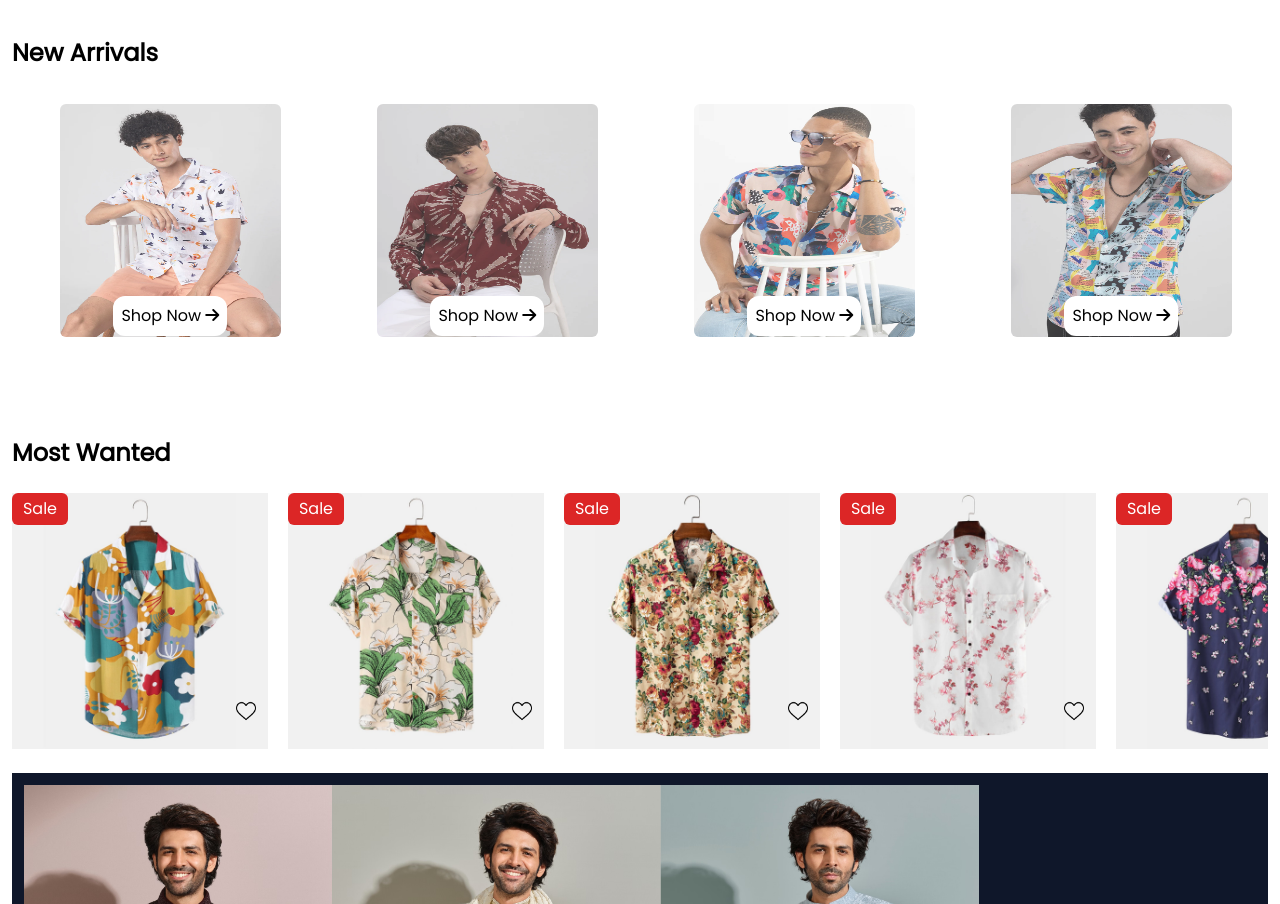
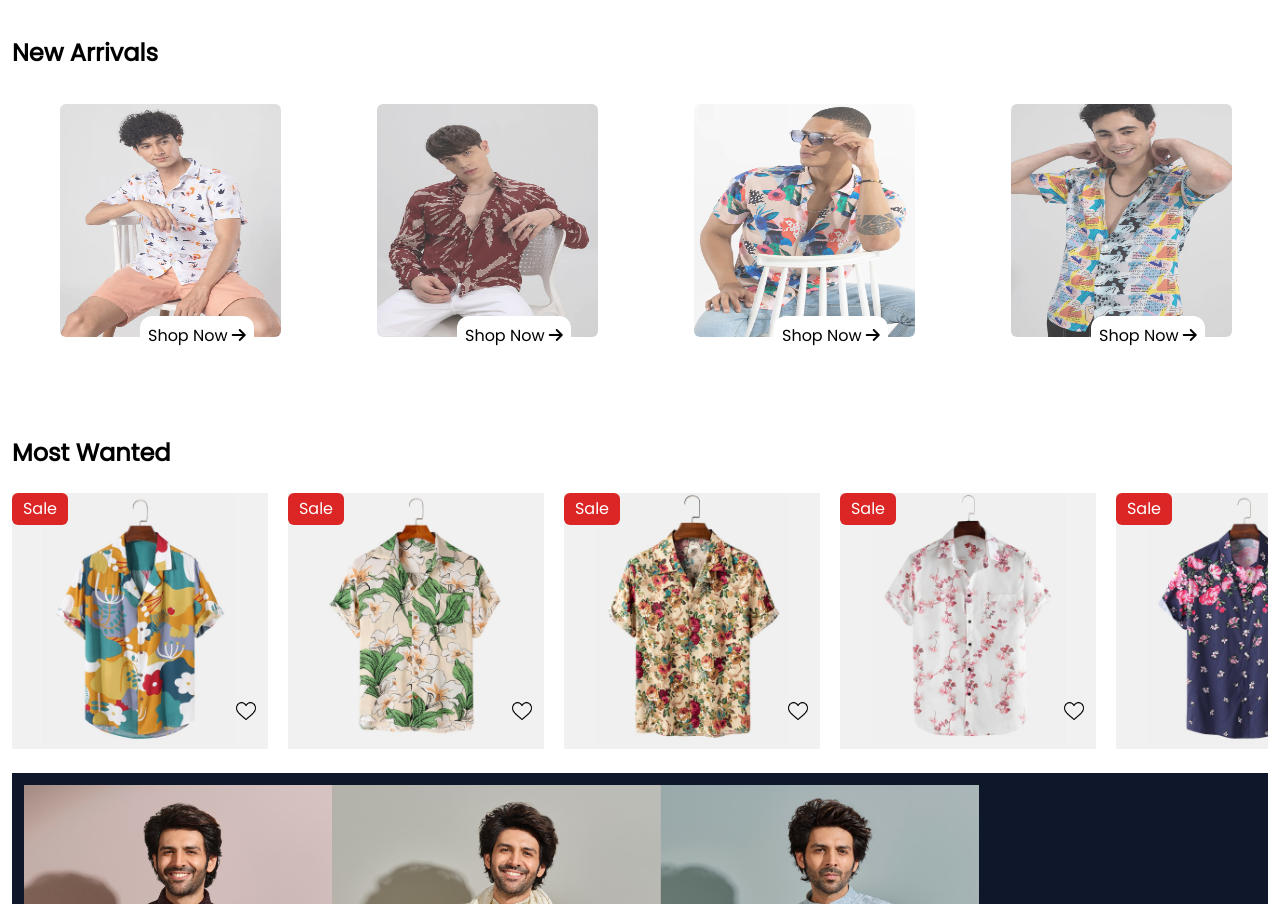
Before and after one commit to sakteeshwari/Nostra_clone, a plain HTML site: page index.html in a window 1280 px wide. Shown: the part 889-1793 px from the top of the page. Drawn offline with nearby package versions, Linux system fonts and the light colour scheme.

Commit message:
added with cleared errors

```diff
--- a/index.html
+++ b/index.html
@@ -204,23 +204,23 @@
         <h2 class="text-2xl font-extrabold" id="new-arrival">New Arrivals</h2>
         <div class="newarrival-divparent md:">
             <div class="relative newarrival-divchild">
-                <img src="./images/newarrival-shirts1.webp" class=" opacity-80  rounded-md" alt="">
-                <button class="bg-white  text-black p-2 absolute top-48 left-14  rounded-xl">Shop Now <i
+                <img src="./images/newarrival-shirts1.webp" class=" opacity-80 relative rounded-md" alt="">
+                <button class="bg-white mt-5 text-black p-2 md:absolute  left-32 top-48 rounded-xl">Shop Now <i
                         class="fa fa-light fa-arrow-right" style="color: #000000;"></i></button>
             </div>
             <div class="relative newarrival-divchild">
-                <img src="./images/newarrival-shirts2.webp" class=" opacity-80  rounded-md " alt="">
-                <button class="bg-white text-black p-2 absolute top-48 left-14 rounded-xl">Shop Now <i
+                <img src="./images/newarrival-shirts2.webp" class=" opacity-80 relative rounded-md " alt="">
+                <button class="bg-white mt-5 text-black p-2 md:absolute left-32 top-48 rounded-xl">Shop Now <i
                         class="fa fa-light fa-arrow-right" style="color: #000000;"></i></button>
             </div>
             <div class=" relative newarrival-divchild">
-                <img src="./images/newarrival-shirts3.webp" class=" opacity-80  rounded-md" alt="">
-                <button class="bg-white text-black p-2 absolute top-48 left-14  rounded-xl">Shop Now <i
+                <img src="./images/newarrival-shirts3.webp" class=" opacity-80 relative rounded-md" alt="">
+                <button class="bg-white mt-5 text-black p-2 md:absolute left-32 top-48 rounded-xl">Shop Now <i
                         class="fa fa-light fa-arrow-right" style="color: #000000;"></i></button>
             </div>
             <div class="relative newarrival-divchild">
-                <img src="./images/newarrival-shirts4.webp" class=" opacity-80 rounded-md" alt="">
-                <button class="bg-white text-black p-2 absolute top-48 left-14   rounded-xl">Shop Now <i
+                <img src="./images/newarrival-shirts4.webp" class=" opacity-80 relative rounded-md" alt="">
+                <button class="bg-white mt-5 text-black p-2  md:absolute left-32 top-48 rounded-xl">Shop Now <i
                         class="fa fa-light fa-arrow-right" style="color: #000000;"></i></button>
             </div>
         </div>
--- a/style.css
+++ b/style.css
@@ -48,7 +48,7 @@ body
 .newarrival-divparent{
     display: flex;
     flex-wrap: wrap;
-
+    ;
 
     /* justify-content: center; */
     /* align-items: center; */
@@ -59,15 +59,14 @@ body
     width: 50%;
     flex-grow: 1;
     flex-basis: 50%;
-    /* position: relative; */
+
 
 }
 
 .newarrival-divchild >img{
-    width: 95%;
+    width: 90%;
     height: 80%;
 }
-
 
 @media screen and (min-width:1000px) {
 
@@ -84,12 +83,6 @@ body
         text-align: center;
 
     }
-
-    .newarrival-divchild >button{
-        /* position: absolute; */
-        left: 32%;
-
-    }
     .newarrival-divchild >img{
         width: 70%;
         height: 70%;
@@ -97,3 +90,12 @@ body
     }
 
 }
+
+@media screen and (max-width:1000px) {
+
+    .newarrival-divchild >button{
+       position: absolute;
+       left: 50px;
+       top: 150px;
+    }
+}
```
